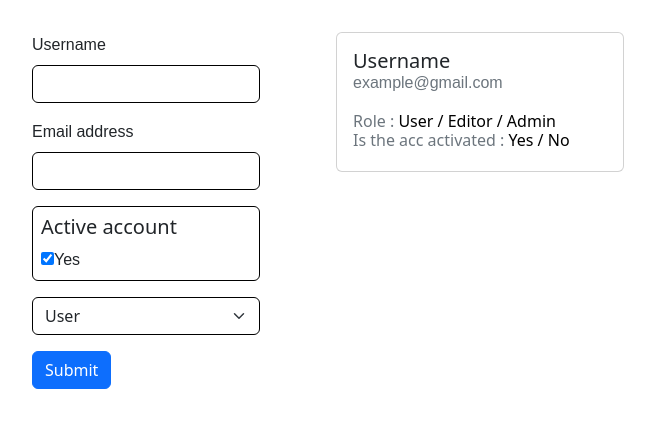
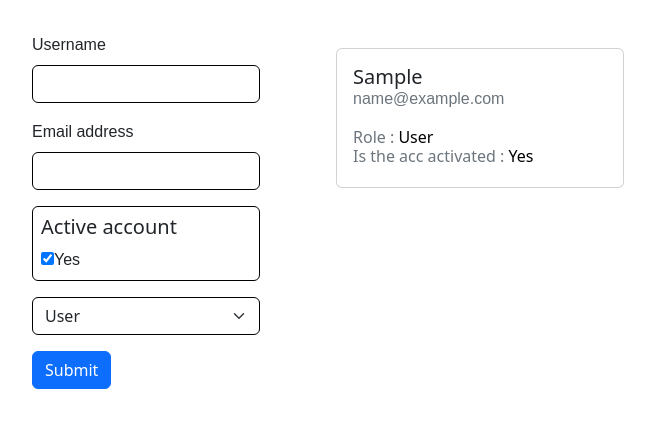
Before and after one commit to koog7/UserDB, a React (Vite) app: page / in a window 1280 px wide. Both pictures are taken after typing "Sample", "name@example.com" into the empty fields and a click on the button "Submit". Shown: the top 428 px of the page, without its empty margins (0-655 px from the left). Built offline with nearby package versions, Linux system fonts and the light colour scheme.

Commit message:
Добавлена функция для отображения карточек с данными полученные из формы

```diff
--- a/src/App.tsx
+++ b/src/App.tsx
@@ -1,14 +1,28 @@
-import './App.css'
-import UserForm from "./components/UserForm.tsx";
-import Users from "./components/Users.tsx";
+import {useState} from 'react';
+import './App.css';
+import UserForm from './components/UserForm';
+import Users from './components/Users';
 
-const App = () => (
-    <>
-        <div className={'d-flex'}>
-            <UserForm />
-            <Users />
+interface FormData {
+    username: string;
+    email: string;
+    active: boolean;
+    role: string;
+}
+
+const App = () => {
+    const [users, setUsers] = useState<FormData[]>([]);
+
+    const addUser = (user: FormData) => {
+        setUsers((userData) => [...userData, user]);
+    };
+
+    return (
+        <div className="d-flex">
+            <UserForm sendData={addUser} />
+            <Users users={users} />
         </div>
-    </>
-);
+    );
+};
 
-export default App
+export default App;
--- a/src/components/UserForm.tsx
+++ b/src/components/UserForm.tsx
@@ -6,13 +6,16 @@ interface FormData {
     active: boolean;
     role: string;
 }
+interface DataProps {
+    sendData: (user: FormData) => void;
+}
 
-const UserForm: React.FC = () => {
+const UserForm: React.FC<DataProps> = ({ sendData }) => {
     const [userData, setUserData] = useState<FormData>({
         username: '',
         email: '',
         active: true,
-        role: '1',
+        role: 'User',
     });
 
     const [isActive, setIsActive] = useState<boolean>(true);
@@ -32,11 +35,12 @@ const UserForm: React.FC = () => {
 
     const submitUser = (e: FormEvent<HTMLFormElement>) => {
         e.preventDefault();
+        sendData(userData);
         setUserData({
             username: '',
             email: '',
             active: true,
-            role: '1',
+            role: 'User',
         })
         console.log(userData);
     };
--- a/src/components/UserItem.tsx
+++ b/src/components/UserItem.tsx
@@ -1,11 +1,20 @@
-const UserItem = () => {
+import React from "react";
+
+interface FormData {
+    username: string;
+    email: string;
+    active: boolean;
+    role: string;
+}
+
+const UserItem: React.FC<FormData> = ({ username, email, active, role }) => {
     return (
         <div>
-            <div className="card">
+            <div className="card mt-3">
                 <div className="card-body">
-                    <h5 className="card-title">Username <p className={'text-secondary mb-4'}>example@gmail.com</p></h5>
-                    <h6 className="card-subtitle mb-1 text-secondary">Role : <span className={'text-black'}>{'User / Editor / Admin'}</span></h6>
-                    <h6 className="card-subtitle mb-1 text-secondary">Is the acc activated : <span className={'text-black'}>{'Yes / No'}</span></h6>
+                    <h5 className="card-title">{username} <p className={'text-secondary mb-4'}>{email}</p></h5>
+                    <h6 className="card-subtitle mb-1 text-secondary">Role : <span className={'text-black'}>{role}</span></h6>
+                    <h6 className="card-subtitle mb-1 text-secondary">Is the acc activated : <span className={'text-black'}>{active?'Yes' : 'No'}</span></h6>
                 </div>
             </div>
         </div>
--- a/src/components/Users.tsx
+++ b/src/components/Users.tsx
@@ -1,9 +1,23 @@
 import UserItem from "./UserItem.tsx";
+import React from "react";
 
-const Users = () => {
+interface FormData {
+    username: string;
+    email: string;
+    active: boolean;
+    role: string;
+}
+
+interface UsersProps {
+    users: FormData[];
+}
+
+const Users: React.FC<UsersProps> = ({ users }) => {
     return (
         <div>
-            <UserItem />
+            {users.map((user) => (
+                <UserItem key={user.username} username={user.username} email={user.email} active={user.active} role={user.role}/>
+            ))}
         </div>
     );
 };
```
